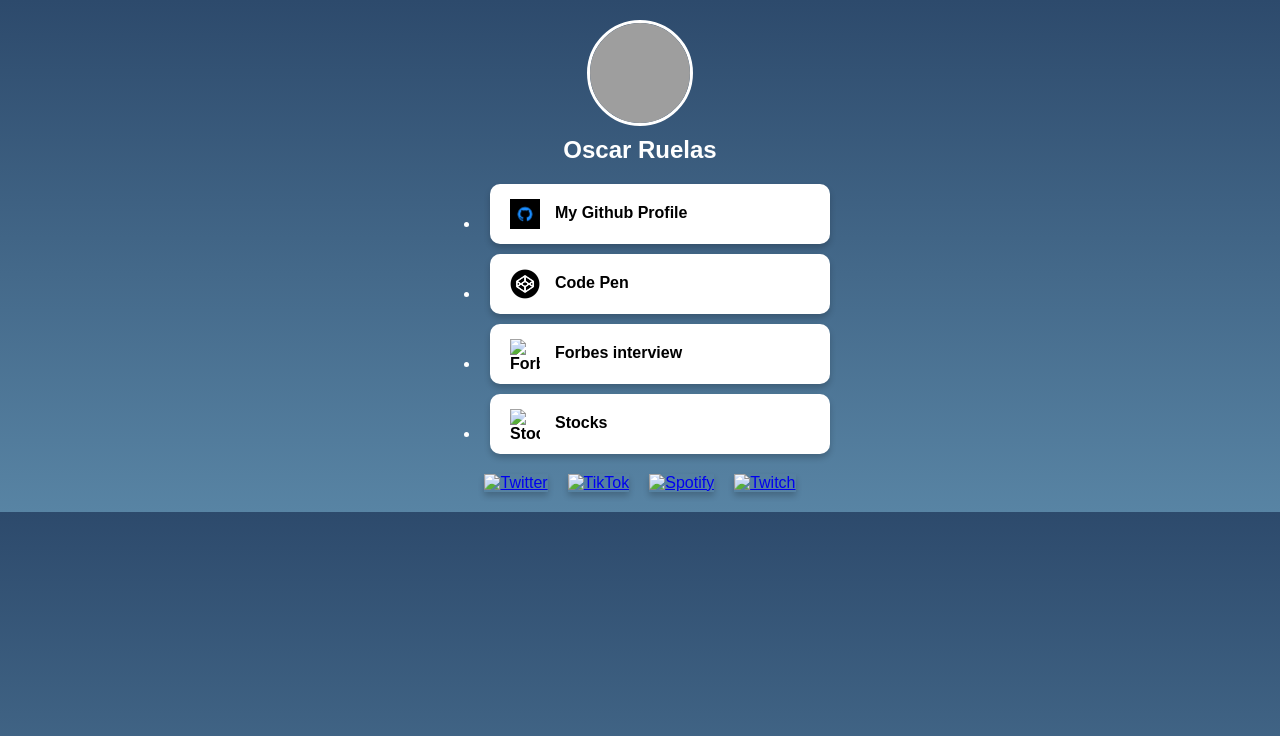
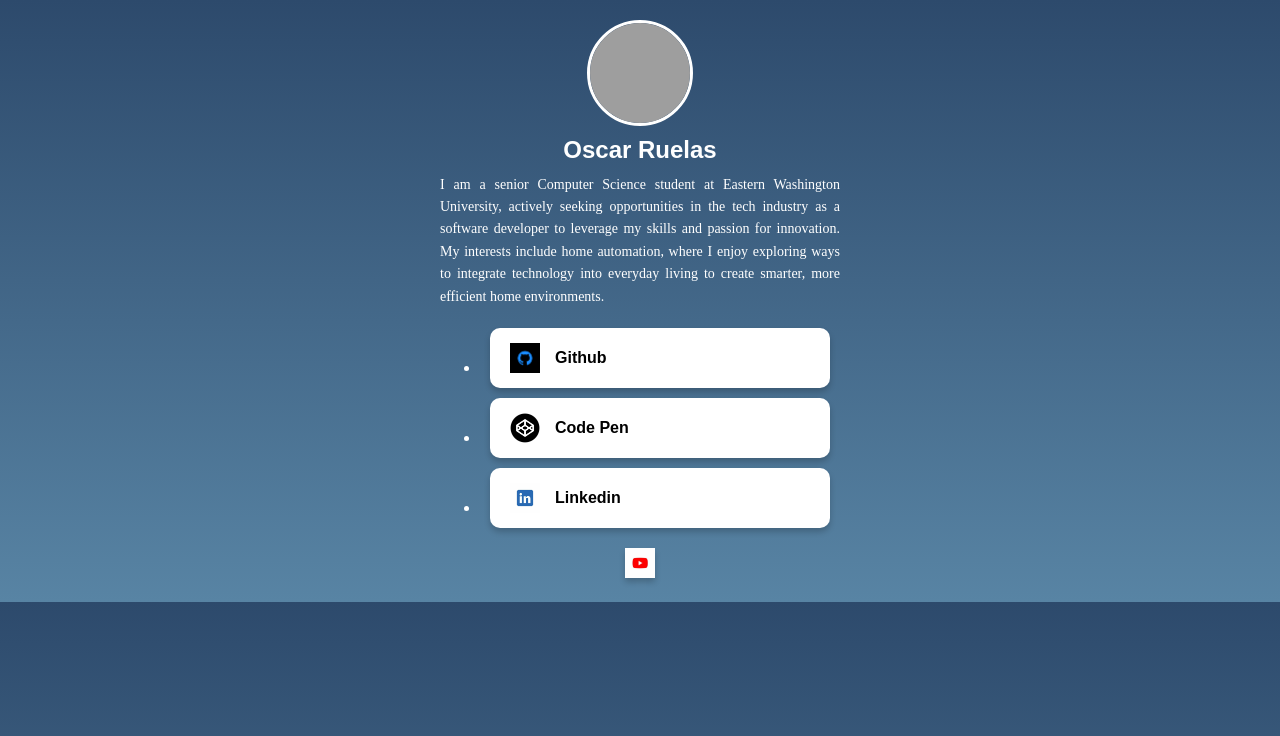
Before and after one commit to Oscar-Ruelas/My-Landing-Page, a plain HTML site: page index.html in a window 1280 px wide. Drawn offline with nearby package versions, Linux system fonts and the light colour scheme; grey boxes are pictures that could not be loaded.

Commit message:
Offically Done

```diff
--- a/data.json
+++ b/data.json
@@ -2,7 +2,7 @@
     "myLinks": [
       {
         "url": "https://github.com/Oscar-Ruelas",
-        "name": "My Github Profile",
+        "name": "Github",
         "icon": "github icon.png"
       },
       {
@@ -11,36 +11,17 @@
         "icon": "codepen-logo.png"
       },
       {
-        "url": "https://forbes.com",
-        "name": "Forbes interview",
-        "icon": "interview-icon.svg"
-      },
-      {
-        "url": "https://stocks.com",
-        "name": "Stocks",
-        "icon": "stocks-icon.svg"
+        "url": "https://www.linkedin.com/in/oscar-ruelas-9aaa2a195/",
+        "name": "Linkedin",
+        "icon": "linkedin-icon.png"
       }
     ],
     "socialIcons": [
+
       {
-        "url": "https://twitter.com",
-        "icon": "twitter-icon.svg",
-        "alt": "Twitter"
-      },
-      {
-        "url": "https://tiktok.com",
-        "icon": "tiktok-icon.svg",
-        "alt": "TikTok"
-      },
-      {
-        "url": "https://spotify.com",
-        "icon": "spotify-icon.svg",
-        "alt": "Spotify"
-      },
-      {
-        "url": "https://twitch.tv",
-        "icon": "twitch-icon.svg",
-        "alt": "Twitch"
+        "url": "https://www.youtube.com/watch?v=9xn0OHEZZ8Q",
+        "icon": "Youtube-logo.png",
+        "alt": "YouTube"
       }
     ]
   }
--- a/index.html
+++ b/index.html
@@ -25,6 +25,15 @@
         <header>
             <img src="My_Photo.png" alt="Profile Picture" class="profile-picture">
             <h1 class="profile-name">Oscar Ruelas</h1>
+            <p class="profile-description">
+                I am a senior Computer Science student at Eastern Washington University,
+                actively seeking opportunities in the tech industry as a software developer
+                to leverage my skills and passion for innovation. My interests include home
+                automation, where I enjoy exploring ways to integrate technology into everyday
+                living to create smarter, more efficient home environments.
+              </p>
+
+
         </header>
 
         <!-- Dynamic Links Section -->
--- a/style.css
+++ b/style.css
@@ -96,3 +96,12 @@ header {
 .link, .social-icons img {
   box-shadow: 0 4px 6px rgba(0, 0, 0, 0.2);
 }
+
+.profile-description {
+  margin: 0 auto; /* Centers the paragraph within the container */
+  max-width: 600px; /* Limits the width of the paragraph for better readability */
+  line-height: 1.6; /* Improves line spacing */
+  font-size: 14px; /* Sets the font size to 12px */
+  font-family: "Times New Roman", Times, serif; /* Sets Times New Roman as the font */
+  text-align: justify; /* Ensures the paragraph is justified for a clean look */
+}
```
Also changed, not shown: Youtube-logo.png (added), linkedin-icon.png (added).
